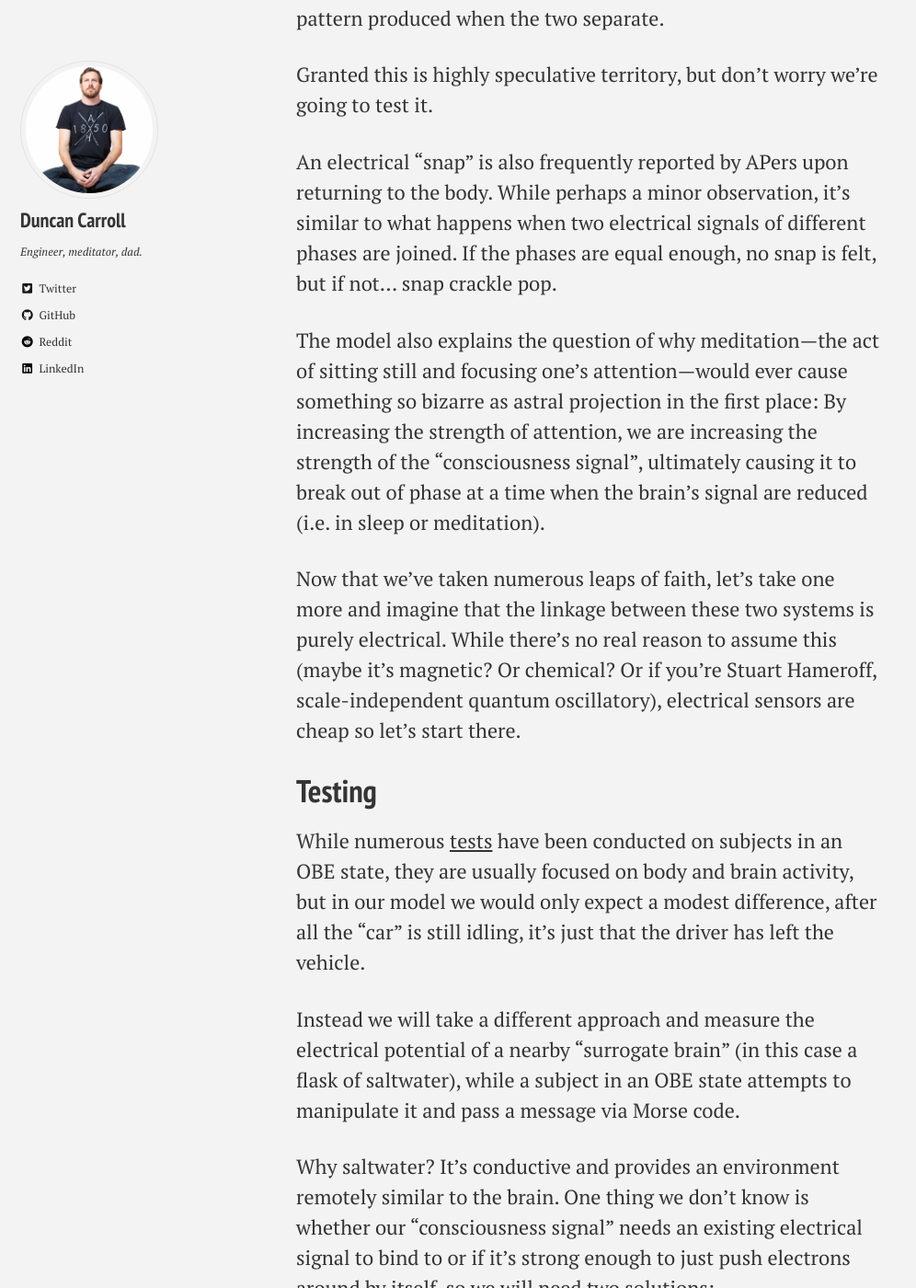
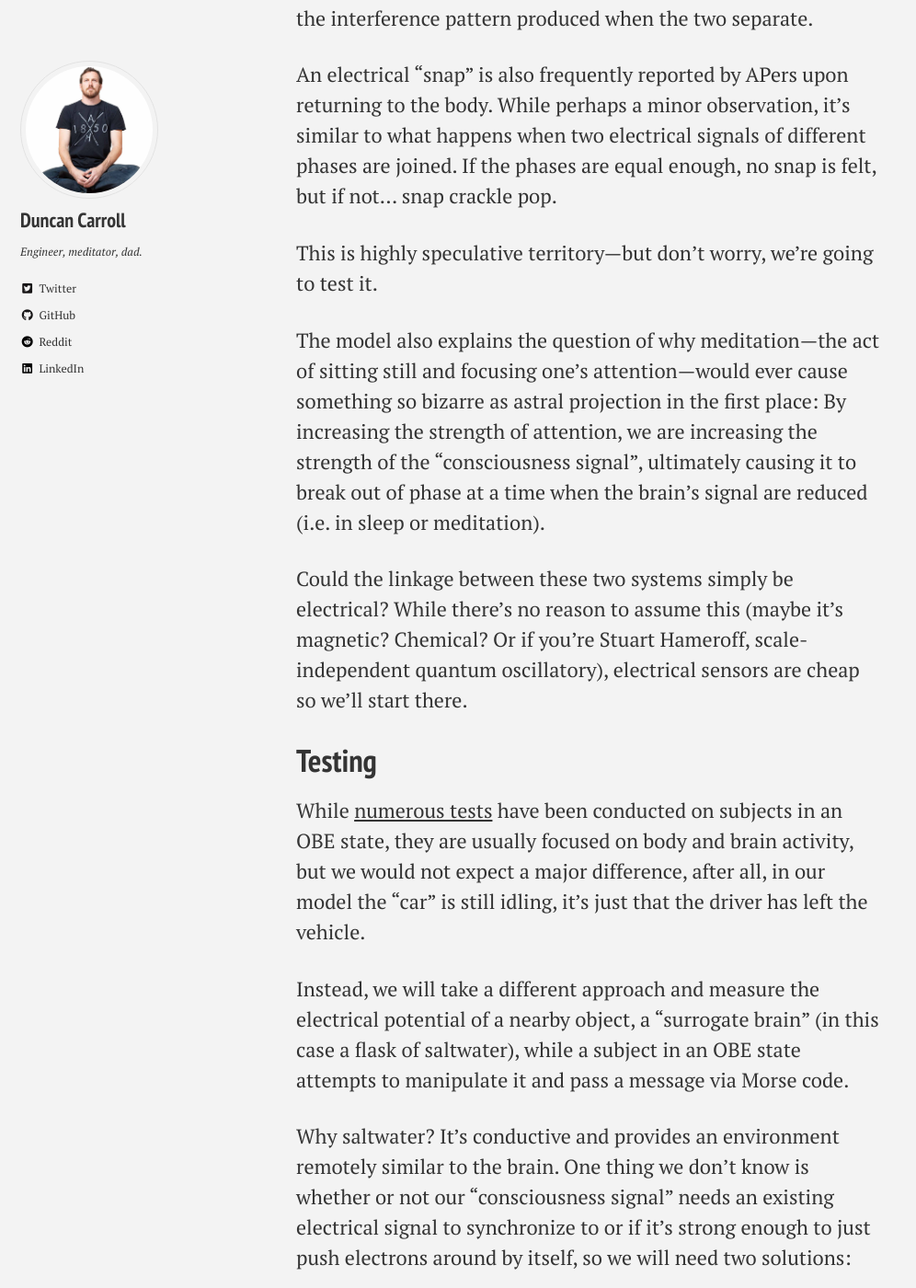
Before and after one commit to duncancarroll/duncancarroll.github.io, a Jekyll site: the page built from _work/ubik.md, in a window 1280 px wide and 1400 px high, scrolled down 1899 px. Shown: the whole window at 92% size, without its empty margins (0-996 px from the left). Built offline with Jekyll 4.4.1, drawn with Linux system fonts in a browser that asks for light colours; cached includes are drawn as plain includes; a script that is not in the unit is left out; some of the changed text lies outside the part shown.

Commit message:
Minor edits to Ubik

```diff
--- a/_work/ubik.md
+++ b/_work/ubik.md
@@ -19,26 +19,26 @@ Ok, but how do we test something like this?
 # Astral Clues
 If consciousness and the brain are separate, there'd have to be an interface by which the two communicate--- so what might that interface be?
 
-One clue is that astral projection is always preceded by a strong sense of internal vibration.  Like, _really_ strong. Like, "Holy f\*ck I'm being electrocuted" strong.  It turns out that this is a universal precondition--- one cannot AP unless in the so-called "vibrational state". Interestingly, one can remain in this state _without_ projecting, in other words it seems to facilitate the process rather than being a side-effect of it. This suggests that consciousness and the brain could interface by phase synchronization.
+One clue is that astral projection is always preceded by a strong sense of internal vibration.  Like, _really_ strong. Like, "Holy f\*ck I'm being electrocuted" strong.  It turns out that this is a universal precondition--- one cannot AP unless in the so-called "vibrational state". Interestingly, one can remain in this state _without_ projecting, in other words it seems to facilitate the process rather than being a side-effect of it. This led me to the idea that consciousness and the brain might interface by phase synchronization.
 
 Phase synchronization is a phenomenon that occurs whenever parts of a system are coupled, most often in those with wave-like properties, and it can happen mechanically as well as electrically, for example, soldiers marching over a bridge must march out of step or the resonant frequency will cause it to collapse.  In an AC power grid, multiple sources of electricity must first be [synchronized](https://en.wikipedia.org/wiki/Synchronization_(alternating_current)) before they can be joined together.  Might such synchronization be happening in the brain?
 
-We know that brainwaves correlate to state of consciousness, with sleep being at the low end (delta) and alertness being at the high end (gamma), and [thalamo-cortical resonance](https://en.wikipedia.org/wiki/Recurrent_thalamo-cortical_resonance) has been proposed as an explanation for how the brain integrates information into a coherent whole.  If we imagine that in the normal waking state consciousness is phase-synchronized to the brain, the vibrational state could be explained as the interference pattern produced when the two separate.
-
-Granted this is highly speculative territory, but don't worry we're going to test it.
+We know that brainwaves correlate to states of consciousness, with sleep being at the low end (delta) and alertness being at the high end (gamma), and [thalamo-cortical resonance](https://en.wikipedia.org/wiki/Recurrent_thalamo-cortical_resonance) has been proposed as an explanation for how the brain integrates information into the coherent whole we call "perception".  If we imagine that in the normal waking state consciousness is phase-synchronized to the brain, the vibrational state could simply be the interference pattern produced when the two separate.
 
 An electrical "snap" is also frequently reported by APers upon returning to the body.  While perhaps a minor observation, it's similar to what happens when two electrical signals of different phases are joined.  If the phases are equal enough, no snap is felt, but if not... snap crackle pop.
 
+This is highly speculative territory---but don't worry, we're going to test it.
+
 The model also explains the question of why meditation---the act of sitting still and focusing one's attention---would ever cause something so bizarre as astral projection in the first place: By increasing the strength of attention, we are increasing the strength of the "consciousness signal", ultimately causing it to break out of phase at a time when the brain's signal are reduced (i.e. in sleep or meditation).
 
-Now that we've taken numerous leaps of faith, let's take one more and imagine that the linkage between these two systems is purely electrical.  While there's no real reason to assume this (maybe it's magnetic?  Or chemical?  Or if you're Stuart Hameroff, scale-independent quantum oscillatory), electrical sensors are cheap so let's start there.
+Could the linkage between these two systems simply be electrical?  While there's no reason to assume this (maybe it's magnetic?  Chemical?  Or if you're Stuart Hameroff, scale-independent quantum oscillatory), electrical sensors are cheap so we'll start there.
 
 # Testing
-While numerous [tests](https://www.ncbi.nlm.nih.gov/pmc/articles/PMC3918960/) have been conducted on subjects in an OBE state, they are usually focused on body and brain activity, but in our model we would only expect a modest difference, after all the "car" is still idling, it's just that the driver has left the vehicle.
+While [numerous tests](https://www.ncbi.nlm.nih.gov/pmc/articles/PMC3918960/) have been conducted on subjects in an OBE state, they are usually focused on body and brain activity, but we would not expect a major difference, after all, in our model the "car" is still idling, it's just that the driver has left the vehicle.
 
-Instead we will take a different approach and measure the electrical potential of a nearby "surrogate brain" (in this case a flask of saltwater), while a subject in an OBE state attempts to manipulate it and pass a message via Morse code.
+Instead, we will take a different approach and measure the electrical potential of a nearby object, a "surrogate brain" (in this case a flask of saltwater), while a subject in an OBE state attempts to manipulate it and pass a message via Morse code.
 
-Why saltwater?  It's conductive and provides an environment remotely similar to the brain.  One thing we don't know  is whether our "consciousness signal" needs an existing electrical signal to bind to or if it's strong enough to  just push electrons around by itself, so we will need two solutions:
+Why saltwater?  It's conductive and provides an environment remotely similar to the brain.  One thing we don't know is whether or not our "consciousness signal" needs an existing electrical signal to synchronize to or if it's strong enough to just push electrons around by itself, so we will need two solutions:
 
 1. 10 mL saltwater with no current applied.
 2. 10 mL saltwater with a sinusoidal current applied.
@@ -80,13 +80,13 @@ So far I've had two APs with Ubik in place, but one was aborted due to my alarm
 # Perfectly Reasonable Questions
 - *If consciousness is separate from the brain, why does anesthetizing the brain eliminate it?*  The only explanation I have is that in the non-OBE state, consciousness is in fact "trapped" within the body, and because the brain's signal is normally the stronger of the two, when it goes down it takes consciousness down with it.
 
+- *Both Buddhism and science tell us that every action is the result of a deterministic causal chain, and as a result consciousness is an illusion.*  I don't know if this is true or not, but it doesn't invalidate the model because we're not saying anything about consciousness except that it can separate from the body.  This theory doesn't explain qualia or free will, so the inviolable causal chain could still exist and this would just be another part of it.
+
 - *What are we "seeing" in the OBE state?*  Well, we're definitely not seeing an accurate representation of objective reality.  Instead, it's more like the mind's last representation of the world around us, but because it's not "grounded" by sensory input, things are slightly off.  Doors, windows, or items may not be in the right places.  If you were wearing a watch to sleep, you will find that it is there, but it's not functional or displays nonsensical information.  Generally speaking, it's not as though we are a ghost flying around; it's more like we're a buggy version of Google Street View.
-
-- *Both Buddhism and science tell us that every action is the result of a deterministic causal chain, and as a result consciousness is an illusion.*  I don't know if this is true or not, but it doesn't invalidate the model because we're not saying anything about consciousness except that it can separate from the body.  This theory doesn't explain qualia or free will, so the inviolable causal chain could still exist and this would just be another part of it.
 
 - *ChatGPT seems pretty close to being conscious, how about that?*  My argument here is that the difference is subtle but important:  If LLMs are the brain, then consciousness is the prompt.  If the car is the brain, consciousness is the driver.  Can we have self-driving cars which are indistingiushable from human drivers?  Yes!  Are they conscious?  No, I don't think so.  However, if this model is correct the interplay between AI and consciousness may soon be closely interlinked (more below.)
 
 - *What does this model say about death?*  In this model, death is a separation of consciousness from the body wherein the brain can no longer generate sufficient signal to bind to.  In theory it would be possible to create a replacement interface to which a Bardo-roaming consciousness could bind to & manipulate.  This would open up a fascinating new field of study and engineering, and would be a more practical route to life extension than attempting to keep the body alive indefinitely.  It is also one way to imagine how the Kurzweilian "uploading our consciousness into computers" / "merging with AI" scenario might play out.
 
 # Contact
-If you are interested in this study and promise not to be snarky feel free to drop me a line.
+If you are interested in this study and promise not to be snarky feel free to [drop me a line](mailto:duncan.carroll@gmail.com).
```
